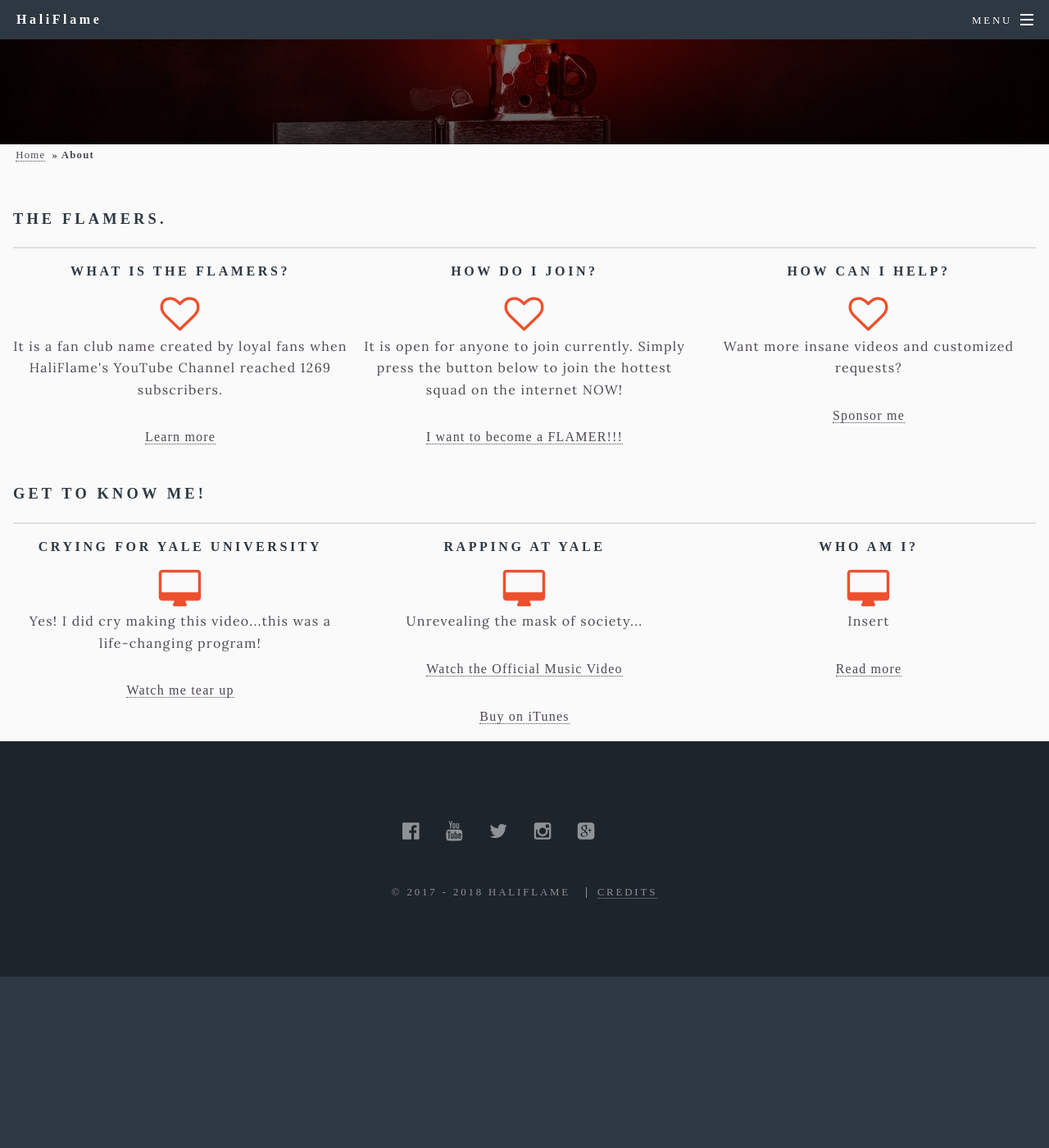
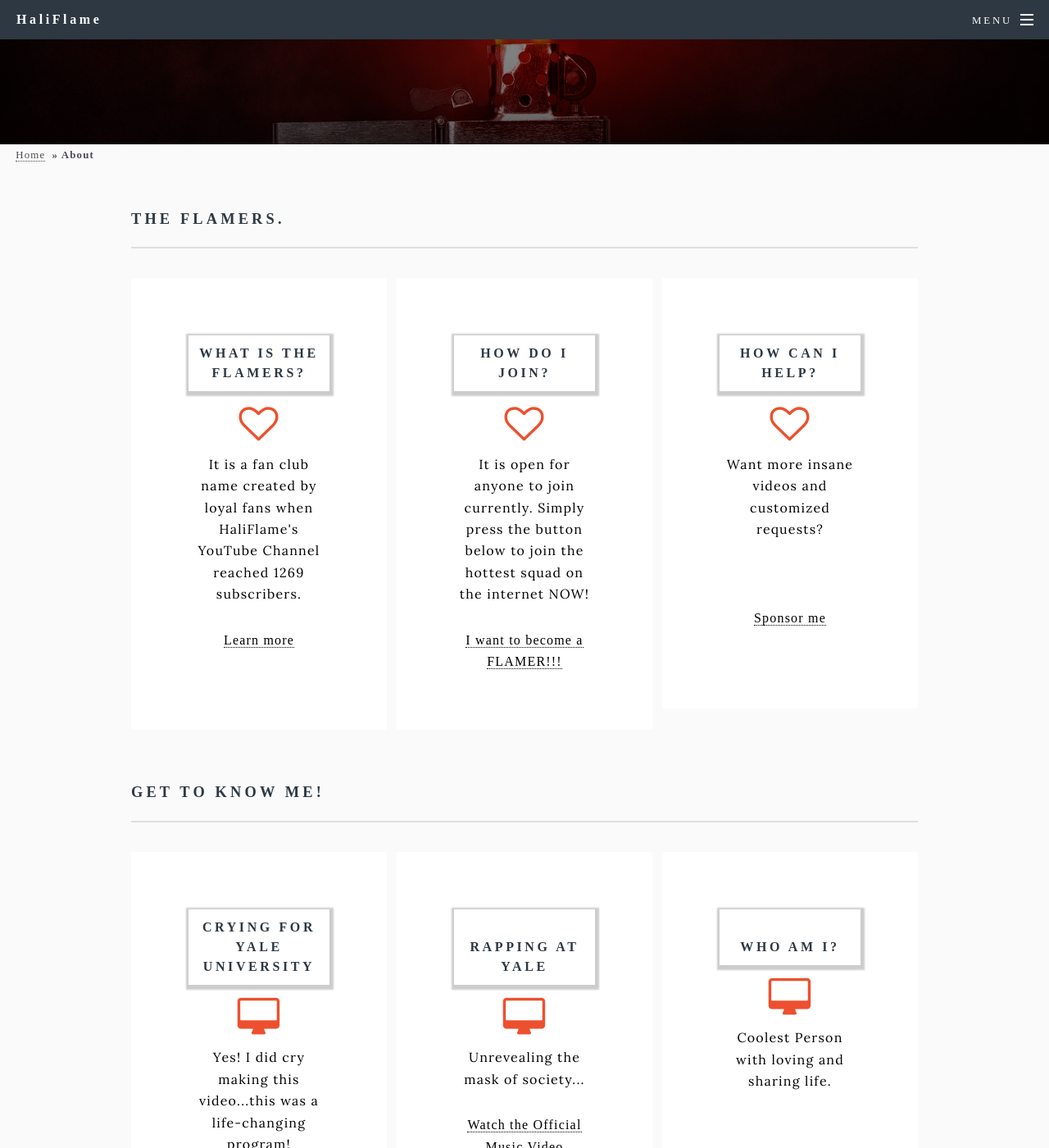
Before and after one commit to HaliFlame/HaliFlame.github.io, a Jekyll site: the page built from _pages/about.html, in a window 1280 px wide and 1400 px high, scrolled down 217 px. Shown: the whole window at 82% size. Built offline with Jekyll 4.4.1, drawn with Linux system fonts in a browser that asks for light colours; before the commit the page ends 1408 px from its top, so only the background shows below that.

Commit message:
updated about page

```diff
--- a/_pages/about.html
+++ b/_pages/about.html
@@ -2,21 +2,16 @@
 key: 1
 title: About
 permalink: /about/
-options: fullwidth
+options:
 excerpt: Know about THE FLAMERS
 image: flame3.jpg
 background-image: flame3.jpg
 ---
-<style>
-.fa {
-    color: #ED502E;
-}
-</style>
 <h3>THE FLAMERS.</h3>
 <hr style="margin:0 0 1em 0;" />
-<section>
+<section class="about-section">
     <div class="row uniform 50%">
-        <div class="4u 12u$(xsmall) ">
+        <div class="4u 12u$(xsmall) row-height row-height">
             <div class="wow" data-wow-offset="0" data-wow-delay="0.4s">
                 <div class="align-center">
                     <h4>What is the FLAMERS?</h4>
@@ -28,10 +23,11 @@ background-image: flame3.jpg
                     <div class="ficon">
                         <a href="https://www.youtube.com/haliflame" class="btn btn-default" role="button">Learn more</a>
                     </div>
+                    <br/>
                 </div>
             </div>
         </div>
-        <div class="4u 12u$(xsmall)">
+        <div class="4u 12u$(xsmall) row-height">
             <div class="wow" data-wow-offset="0" data-wow-delay="1.0s">
                 <div class="align-center">
                     <h4>How do I join?</h4>
@@ -47,7 +43,7 @@ background-image: flame3.jpg
                 </div>
             </div>
         </div>
-        <div class="4u 12u$(xsmall)">
+        <div class="4u 12u$(xsmall) row-height">
             <div class="wow" data-wow-offset="0" data-wow-delay="1.6s">
                 <div class="align-center">
                     <h4>How can I help?</h4>
@@ -57,9 +53,11 @@ background-image: flame3.jpg
                     <p>
                         Want more insane videos and customized requests?
                     </p>
+                     <br/>  <br/>
                     <div class="ficon">
                         <a href="https://www.patreon.com/haliflame" class="btn btn-default" role="button">Sponsor me</a>
                     </div>
+                     <br/>
                 </div>
             </div>
         </div>
@@ -67,7 +65,7 @@ background-image: flame3.jpg
     <h3 style="margin-top:40px">Get to know me!</h3>
     <hr style="margin:0 0 1em 0;" />
     <div class="row uniform 50%">
-        <div class="4u 12u$(xsmall)">
+        <div class="4u 12u$(xsmall) row-height">
             <div class="wow" data-wow-offset="0" data-wow-delay="0.4s">
                 <div class="align-center">
                     <h4>Crying for Yale University</h4>
@@ -77,16 +75,17 @@ background-image: flame3.jpg
                     <p>
                         Yes! I did cry making this video...this was a life-changing program!
                     </p>
+                    <br/>  <br/>
                     <div class="ficon">
                         <a href="https://www.youtube.com/watch?v=VENXjwnjHHQ" class="btn btn-default" role="button">Watch me tear up</a>
                     </div>
                 </div>
             </div>
         </div>
-        <div class="4u 12u$(xsmall)">
+        <div class="4u 12u$(xsmall) row-height">
             <div class="wow" data-wow-offset="0" data-wow-delay="1.0s">
                 <div class="align-center">
-                    <h4>Rapping at Yale</h4>
+                    <h4><br/> Rapping at Yale</h4>
                     <div class="icon">
                         <i class="fa fa-desktop fa-3x"></i>
                     </div>
@@ -96,24 +95,24 @@ background-image: flame3.jpg
                     <div class="ficon">
                         <a href="https://www.youtube.com/watch?v=nsTbCdPVmMU" class="btn btn-default" role="button">Watch the Official Music Video</a>
                     </div>
-                    <p>
-                    </p>
+                    <br/>  <br/>
                     <div class="ficon">
                         <a href="http://itunes.apple.com/album/id1399818771?ls=1&app=itunes" class="btn btn-default" role="button">Buy on iTunes</a>
                     </div>
                 </div>
             </div>
         </div>
-        <div class="4u 12u$(xsmall)">
+        <div class="4u 12u$(xsmall) row-height">
             <div class="wow" data-wow-offset="0" data-wow-delay="1.6s">
                 <div class="align-center">
-                    <h4>Who am I?</h4>
+                    <h4> <br/> Who am I? <br/> </h4>
                     <div class="icon">
                         <i class="fa fa-desktop fa-3x"></i>
                     </div>
                     <p>
-                        Insert
+                        Coolest Person with loving and sharing life.
                     </p>
+                    <br/>  <br/>  <br/>
                     <div class="ficon">
                         <a href="#" class="btn btn-default" role="button">Read more</a>
                     </div>
--- a/css/main.scss
+++ b/css/main.scss
@@ -2493,6 +2493,55 @@ $border_color_1: #ccc;
 
 ////contact page icons end/////
 
+
+////about page start////
+.about-section {
+	.row{
+		 display: -webkit-flex;
+		 sdisplay: -ms-flexbox;
+		 display: flex;
+		 overflow: hidden;
+	}
+	.row-height{
+		 flex: 1;
+	}
+    $color_1: #000;
+    $background_color_1: #fff;
+
+    .align-center {
+        text-align: center;
+        background-color: $background_color_1;
+        color: $color_1;
+        padding: 70px;
+        margin-top: 20px;
+        margin-bottom: 20px;
+
+        h4 {
+            padding: 10px;
+            -webkit-box-shadow: 1px 2px 2px 4px rgba(204, 204, 204, 1);
+            -moz-box-shadow: 1px 2px 2px 4px rgba(204, 204, 204, 1);
+            box-shadow: 1px 2px 2px 4px rgba(204, 204, 204, 1);
+        }
+
+        p {
+            margin-top: 10px;
+            margin-bottom: 30px;
+        }
+
+        &:hover {
+            -webkit-box-shadow: 1px 2px 2px 4px rgba(204, 204, 204, 1);
+            -moz-box-shadow: 1px 2px 2px 4px rgba(204, 204, 204, 1);
+            box-shadow: 1px 2px 2px 4px rgba(204, 204, 204, 1);
+        }
+
+        .fa {
+            color: #ED502E;
+        }
+    }
+}
+
+////about page end////
+
 {% if site.custom_extensions == 'yes' %}
 {% include _my/custom.scss %}
 {% endif %}
```
